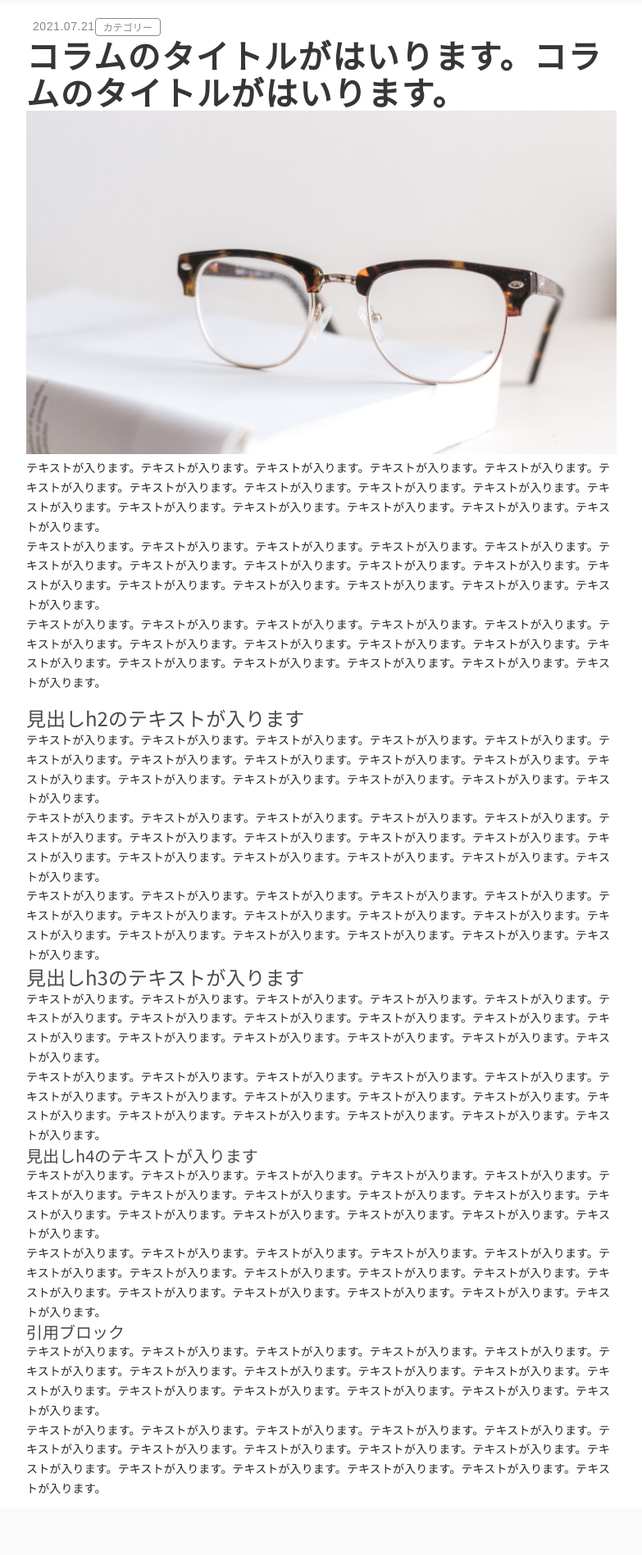
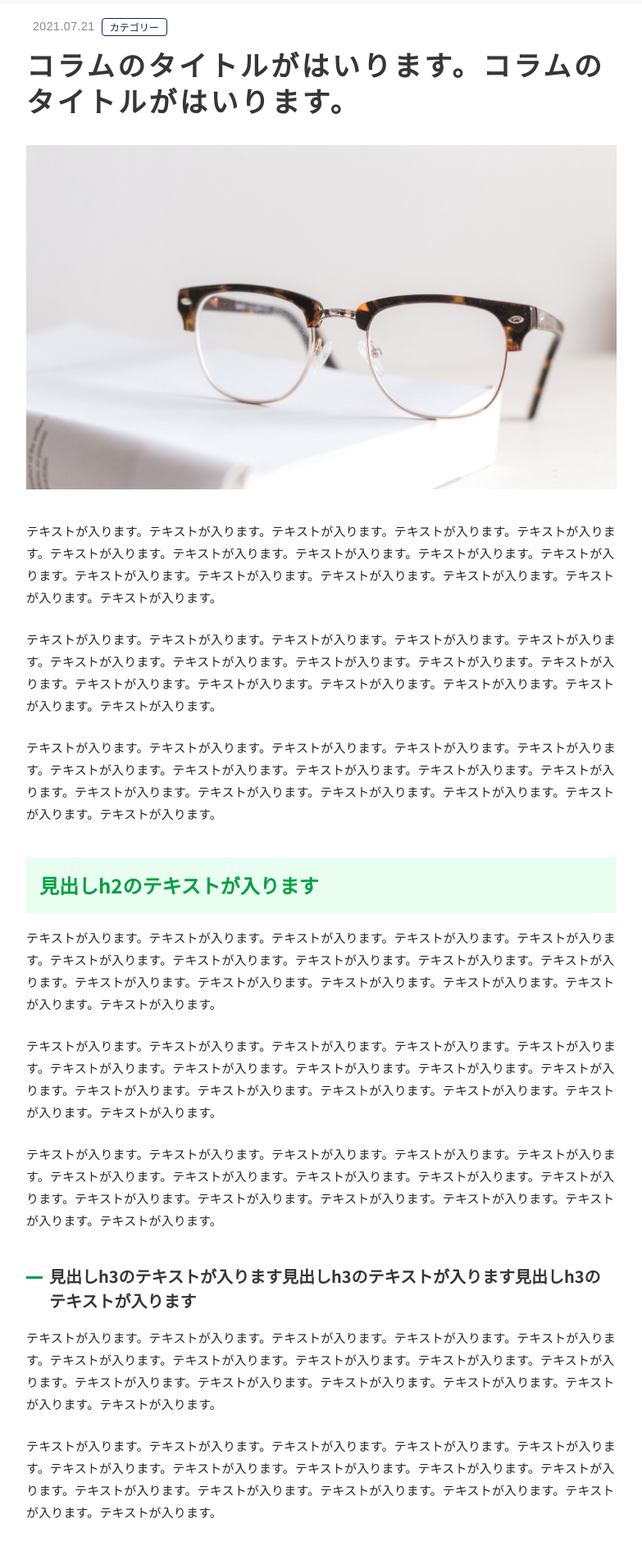
Before and after one commit to oddbary/megane, a PHP site: page /column/column-detail/index.html in a window 1280 px wide. Shown: the part 23-1920 px from the top of the page at 82% size, without its empty margins (32-815 px from the left). Before the commit the page ends 1845 px from the top, so only its background shows below. Run offline with PHP 8.4, Linux system fonts and the light colour scheme; some libraries are stand-ins or nearby versions; some web fonts are replaced.

Commit message:
article-detail css完成

```diff
--- a/column/column-detail/index.html
+++ b/column/column-detail/index.html
@@ -43,7 +43,7 @@
                             <div class="article-detail-image">
                                 <img src="../../img/article-detail-image.png">
                             </div>
-                            <div class="article-detail-text">
+                            <div class="article-main content">
                                 <p>
                                     テキストが入ります。テキストが入ります。テキストが入ります。テキストが入ります。テキストが入ります。テキストが入ります。テキストが入ります。テキストが入ります。テキストが入ります。テキストが入ります。テキストが入ります。テキストが入ります。テキストが入ります。テキストが入ります。テキストが入ります。テキストが入ります。
                                 </p>
@@ -53,13 +53,7 @@
                                 <p>
                                     テキストが入ります。テキストが入ります。テキストが入ります。テキストが入ります。テキストが入ります。テキストが入ります。テキストが入ります。テキストが入ります。テキストが入ります。テキストが入ります。テキストが入ります。テキストが入ります。テキストが入ります。テキストが入ります。テキストが入ります。テキストが入ります。
                                 </p>
-                            </div>
-                        </section>
-                        <section class="article-detail-h2">
-                            <div class="article-h2-title">
                                 <h2 class="subtitle is-4">見出しh2のテキストが入ります</h2>
-                            </div>
-                            <div class="article-detail-text">
                                 <p>
                                     テキストが入ります。テキストが入ります。テキストが入ります。テキストが入ります。テキストが入ります。テキストが入ります。テキストが入ります。テキストが入ります。テキストが入ります。テキストが入ります。テキストが入ります。テキストが入ります。テキストが入ります。テキストが入ります。テキストが入ります。テキストが入ります。
                                 </p>
@@ -69,38 +63,22 @@
                                 <p>
                                     テキストが入ります。テキストが入ります。テキストが入ります。テキストが入ります。テキストが入ります。テキストが入ります。テキストが入ります。テキストが入ります。テキストが入ります。テキストが入ります。テキストが入ります。テキストが入ります。テキストが入ります。テキストが入ります。テキストが入ります。テキストが入ります。
                                 </p>
-                            </div>
-                        </section>
-                        <section class="article-detail-h3">
-                            <div class="article-h3-title">
-                                <h3 class="subtitle is-4">見出しh3のテキストが入ります</h3>
-                            </div>
-                            <div class="article-detail-text">
+                                <h3 class="subtitle is-5">見出しh3のテキストが入ります見出しh3のテキストが入ります見出しh3のテキストが入ります</h3>
                                 <p>
                                     テキストが入ります。テキストが入ります。テキストが入ります。テキストが入ります。テキストが入ります。テキストが入ります。テキストが入ります。テキストが入ります。テキストが入ります。テキストが入ります。テキストが入ります。テキストが入ります。テキストが入ります。テキストが入ります。テキストが入ります。テキストが入ります。
                                 </p>
                                 <p>
                                     テキストが入ります。テキストが入ります。テキストが入ります。テキストが入ります。テキストが入ります。テキストが入ります。テキストが入ります。テキストが入ります。テキストが入ります。テキストが入ります。テキストが入ります。テキストが入ります。テキストが入ります。テキストが入ります。テキストが入ります。テキストが入ります。
                                 </p>
-                            </div>
-                        </section>
-                        <section class="article-detail-h4">
-                            <div class="article-h4-title">
-                                <h4 class="subtitle">見出しh4のテキストが入ります</h4>
-                            </div>
-                            <div class="article-detail-text">
+                                <h4 class="subtitle is-6">見出しh4のテキストが入ります</h4>
                                 <p>
                                     テキストが入ります。テキストが入ります。テキストが入ります。テキストが入ります。テキストが入ります。テキストが入ります。テキストが入ります。テキストが入ります。テキストが入ります。テキストが入ります。テキストが入ります。テキストが入ります。テキストが入ります。テキストが入ります。テキストが入ります。テキストが入ります。
                                 </p>
                                 <p>
                                     テキストが入ります。テキストが入ります。テキストが入ります。テキストが入ります。テキストが入ります。テキストが入ります。テキストが入ります。テキストが入ります。テキストが入ります。テキストが入ります。テキストが入ります。テキストが入ります。テキストが入ります。テキストが入ります。テキストが入ります。テキストが入ります。
                                 </p>
-                            </div>
-                        </section>
-                        <section class="article-detail-quote">
-                            <div class="article-h4-title">
-                                <h4 class="subtitle">引用ブロック</h4>
-                            </div>
+                                <h4 class="subtitle is-6">引用ブロック</h4>
+                                <div class="article-detail-quote">
                                     <div class="article-qoute-text">
                                         <p>
                                             テキストが入ります。テキストが入ります。テキストが入ります。テキストが入ります。テキストが入ります。テキストが入ります。テキストが入ります。テキストが入ります。テキストが入ります。テキストが入ります。テキストが入ります。テキストが入ります。テキストが入ります。テキストが入ります。テキストが入ります。テキストが入ります。
@@ -109,7 +87,8 @@
                                             テキストが入ります。テキストが入ります。テキストが入ります。テキストが入ります。テキストが入ります。テキストが入ります。テキストが入ります。テキストが入ります。テキストが入ります。テキストが入ります。テキストが入ります。テキストが入ります。テキストが入ります。テキストが入ります。テキストが入ります。テキストが入ります。
                                         </p>
                                     </div>
-                        </section>
+                                </div>
+                            </div>
                         </div>
                     <div class="sidebar column is-3 is-offset-1">
 
--- a/css/style.css
+++ b/css/style.css
@@ -87,7 +87,8 @@ p{
   letter-spacing: 0.01em;
   line-height: 1.7;
 }
-.title{
+.title,
+.sub-title{
   letter-spacing: 0.04em;
 }
 
@@ -516,3 +517,66 @@ p{
   max-width: 450px;
   margin: 0 auto;
 }
+.article-top-title .dete{
+  margin-right: 8px;
+}
+.article-top-title .category-tag{
+  color: rgba(18, 34, 88, 1) !important;
+  border-color: rgba(18, 34, 88, 1) !important;
+}
+.article-top-title .title{
+  margin-top: 12px;
+  margin-bottom: 32px;
+  font-size: 34px;
+  letter-spacing: 0.1em;
+  line-height: 1.3;
+}
+.article-detail-image{
+  margin-bottom: 32px;
+}
+.article-main p{
+  font-size: 15px;
+  line-height: 1.8;
+  margin-bottom: 24px !important;
+}
+.article-main .subtitle.is-4{
+  background: #E9FEF0;
+  color: #00A043;
+  padding: 16px;
+  font-size: 24px;
+  margin-top: 40px !important;
+  margin-bottom: 16px !important;
+  line-height: 1.5;
+}
+.article-main .subtitle.is-5{
+  padding-left: 28px;
+  position: relative;
+  line-height: 1.5;
+  margin-top: 40px !important;
+  margin-bottom: 16px !important;
+}
+.article-main .subtitle.is-5::before{
+  content: "";
+  display: block;
+  position: absolute;
+  height: 3px;
+  width: 20px;
+  background: #00A043;
+  margin-right: 12px;
+  left: 0;
+  top: 15px;
+}
+.article-main .subtitle.is-6{
+  line-height: 1.5;
+  margin-top: 40px !important;
+  margin-bottom: 16px !important;
+  font-size: 18px;
+  color: #00A043;
+}
+.article-detail-quote{
+  background: #FAFAFA;
+  padding: 16px 20px;
+  color: #666;
+  font-size: 14px !important;
+  line-height: 1.3;
+}
```
Lines whose indentation alone changed are shown as unchanged.
